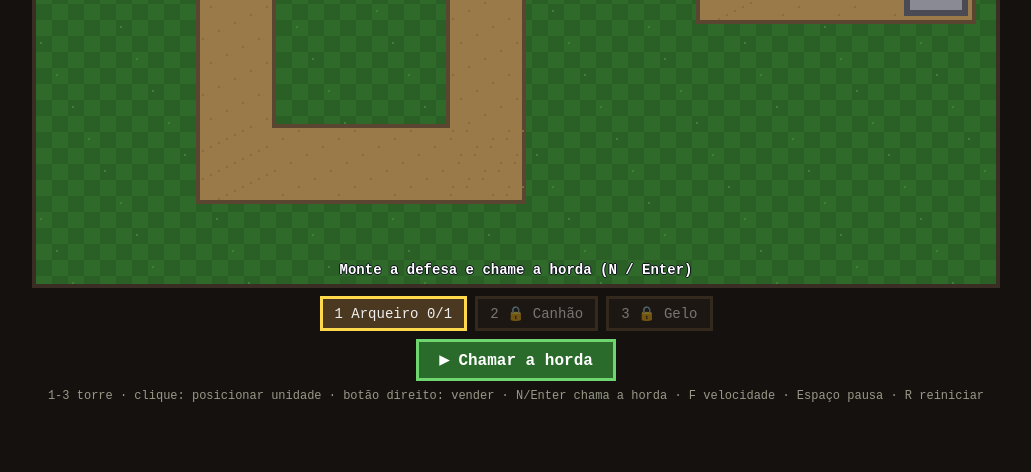
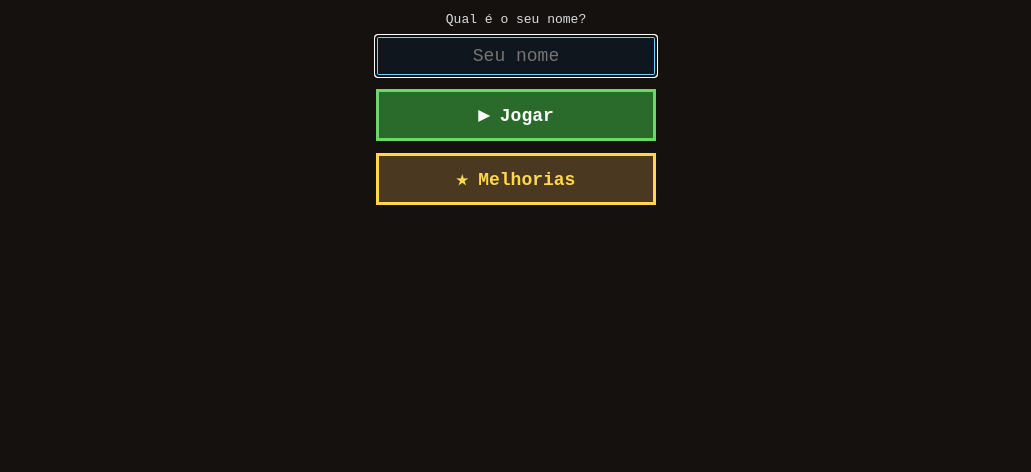
Before and after one commit to Whittakerr1/Goblin-TD, a plain HTML site: page index.html in a window 1280 px wide. Shown: the part 328-800 px from the top of the page, without its empty margins (124-1155 px from the left). Drawn offline with Linux system fonts and the light colour scheme.

Commit message:
Atualização do jogo

```diff
--- a/game.js
+++ b/game.js
@@ -19,9 +19,26 @@ function nearPath(x, y) {
 const CELL = 24, COLS = Math.ceil(CFG.W / CELL) + 1, ROWS = Math.ceil(CFG.H / CELL) + 1;
 let S;
 // meta-progressão: moedas e melhorias permanentes (salvas no navegador)
-let META = { moedas: 0, lv: {} };
-try { const m = JSON.parse(localStorage.getItem('goblintd_meta')); if (m && m.lv) META = m; } catch (e) {}
-const salvarMeta = () => { try { localStorage.setItem('goblintd_meta', JSON.stringify(META)); } catch (e) {} };
+// um save por jogador: chave goblintd_meta_<nome>; lista em goblintd_jogadores; jogador atual em goblintd_atual
+let META = { moedas: 0, lv: {} }, JOGADOR = 'Jogador';
+const lerLS = (k, d) => { try { const v = JSON.parse(localStorage.getItem(k)); return v == null ? d : v; } catch (e) { return d; } };
+const jogadores = () => lerLS('goblintd_jogadores', []);
+function carregarMeta(nome) {
+  JOGADOR = nome; META = { moedas: 0, lv: {} };
+  const m = lerLS('goblintd_meta_' + nome, null); if (m && m.lv) META = m;
+}
+function salvarMeta() {
+  try {
+    localStorage.setItem('goblintd_meta_' + JOGADOR, JSON.stringify(META)); localStorage.setItem('goblintd_atual', JSON.stringify(JOGADOR));
+    const l = jogadores(); if (!l.includes(JOGADOR)) { l.push(JOGADOR); localStorage.setItem('goblintd_jogadores', JSON.stringify(l)); }
+  } catch (e) {}
+}
+// migra o save antigo (único) para o jogador padrão, uma só vez
+(function () {
+  const velho = lerLS('goblintd_meta', null);
+  if (velho && velho.lv && !jogadores().length) { carregarMeta('Jogador'); META = velho; salvarMeta(); localStorage.removeItem('goblintd_meta'); }
+  carregarMeta(lerLS('goblintd_atual', 'Jogador'));
+})();
 const pk = id => META.lv[id] || 0, ef = id => pk(id) * PERKS[id].u;
 const livre = k => k === 'arqueiro' || pk(k) > 0;
 // limite de unidades individual por torre: 1 base + perk de Unidade da própria árvore
@@ -228,6 +245,7 @@ function drawHud() {
   const X = 240, W = 480, hpMax = CFG.baseHp + ef('vida'), n = MAPA.ondas.length, prog = Math.min(1, S.run / RUN_FRAMES);
   const on = Math.min(n, Math.floor(S.run / (RUN_FRAMES / n)) + 1), seg = RUN_FRAMES / n, restoSeg = Math.ceil((seg * on - S.run) / 60);
   ctx.font = 'bold 14px monospace';
+  txt(JOGADOR, 8, 20, '#ffd84c');
   // vida
   ctx.fillStyle = '#1c2a44'; ctx.fillRect(X - 4, 4, W + 8, 24);
   ctx.fillStyle = '#7a1c14'; ctx.fillRect(X, 8, W, 16);
@@ -309,7 +327,7 @@ cv.addEventListener('click', e => {
   if (!cheio(S.sel) && livre(S.sel) && canPlace(x, y)) { const n = nearPath(x, y); S.aim = { x: q(x), y: q(y), def, k: S.sel, dir: Math.atan2(n.y - y, n.x - x), cone: rad(def.cone), edit: null }; }
 });
 addEventListener('keydown', e => {
-  if (!metaEl.hidden) return;
+  if (!metaEl.hidden || !menuEl.hidden) return;
   if (e.key === 'Escape') { S.aim = null; return; }
   const k = e.key.toLowerCase(), keys = Object.keys(TOWERS);
   if (k >= '1' && k <= String(keys.length)) { if (livre(keys[+k - 1])) { S.sel = keys[+k - 1]; buildShop(); } }
@@ -387,18 +405,39 @@ function buildMeta() {
   TC.onmousemove = e => { const h = at(e); if (h !== treeHover) { treeHover = h; drawTree(); } };
   TC.onclick = e => { const h = at(e); if (h) { buyPerk(h); drawTree(); } };
   metaEl.querySelector('#fechar').onclick = () => { metaEl.hidden = true; reset(); };
-  metaEl.querySelector('#resetar').onclick = () => { if (!confirm('Resetar toda a árvore e zerar as moedas? Isso não pode ser desfeito.')) return; META.moedas = 0; META.lv = {}; salvarMeta(); S.ganho = 0; drawTree(); };
+  metaEl.querySelector('#resetar').onclick = () => { if (!confirm(`Resetar a árvore e zerar as moedas de ${JOGADOR}? Isso não pode ser desfeito.`)) return; META.moedas = 0; META.lv = {}; salvarMeta(); S.ganho = 0; drawTree(); };
   drawTree();
 }
 btnMeta.onclick = () => { if (!btnMeta.disabled) { buildMeta(); metaEl.hidden = false; } btnMeta.blur(); };
+const menuEl = document.getElementById('menu'), nomeEl = document.getElementById('nome'), btnJog = document.getElementById('jogador');
+let pedindo = !jogadores().length; // primeira vez: pede o nome
+const limpaNome = s => (s || '').trim().slice(0, 12).replace(/[^\w\u00C0-\u017F -]/g, '');
+function renderMenu() {
+  const quem = menuEl.querySelector('#quem');
+  quem.hidden = pedindo; quem.textContent = `Jogador: ${JOGADOR} \u00b7 ${META.moedas} moedas`;
+  menuEl.querySelector('#novo').hidden = !pedindo;
+  if (pedindo) nomeEl.focus();
+}
+function abrirMenu() { metaEl.hidden = true; menuEl.hidden = false; renderMenu(); }
+function nomeOk() {
+  if (!pedindo) return true;
+  const n = limpaNome(nomeEl.value); if (!n) { nomeEl.focus(); return false; }
+  carregarMeta(n); salvarMeta(); pedindo = false; nomeEl.value = ''; return true;
+}
+menuEl.querySelector('#mJogar').onclick = () => { if (nomeOk()) { menuEl.hidden = true; reset(); } };
+menuEl.querySelector('#mMelhorias').onclick = () => { if (nomeOk()) { menuEl.hidden = true; buildMeta(); metaEl.hidden = false; } };
+nomeEl.onkeydown = e => { if (e.key === 'Enter') menuEl.querySelector('#mJogar').click(); };
+btnJog.onclick = () => { abrirMenu(); btnJog.blur(); };
 const btnStart = document.getElementById('start');
 btnStart.onclick = () => { if (!S.ativa) startWave(); btnStart.blur(); };
 reset();
+abrirMenu();
 (function loop() {
   const txt = S.ativa ? 'Horda em andamento...' : S.over ? (S.won ? 'Vitória!' : 'Derrota') : '▶ Chamar a horda';
   if (btnStart.textContent !== txt) btnStart.textContent = txt;
   btnStart.disabled = !!S.wave || S.over;
   btnMeta.hidden = !S.over;
-  if (!S.pause && !S.over) for (let i = 0; i < S.speed; i++) update();
+  btnJog.disabled = S.ativa;
+  if (!S.pause && !S.over && menuEl.hidden) for (let i = 0; i < S.speed; i++) update();
   draw(); requestAnimationFrame(loop);
 })();
--- a/index.html
+++ b/index.html
@@ -11,6 +11,14 @@
 <div id="shop"></div>
 <button id="start">▶ Chamar a horda</button>
 <button id="melhorias">★ Melhorias</button>
+<button id="jogador">☰ Menu</button>
+<div id="menu" hidden>
+<h1>Goblin Horde TD</h1>
+<div id="quem"></div>
+<div id="novo"><label for="nome">Qual é o seu nome?</label><input id="nome" maxlength="12" autocomplete="off" placeholder="Seu nome"></div>
+<button id="mJogar">▶ Jogar</button>
+<button id="mMelhorias">★ Melhorias</button>
+</div>
 <div id="meta" hidden></div>
 <p id="help">1-3 torre · clique: posicionar unidade · botão direito: vender · N/Enter chama a horda · F velocidade · Espaço pausa · R reiniciar</p>
 <script src="data.js"></script>
--- a/style.css
+++ b/style.css
@@ -9,7 +9,19 @@ canvas { image-rendering: pixelated; max-width: 100%; height: auto; border: 4px
 #help { font-size: 12px; color: #998; margin: 8px 0 0; text-align: center; }
 #melhorias { margin: 8px 0 0 8px; font-family: monospace; font-size: 16px; font-weight: bold; background: #4a3820; color: #ffd84c; border: 3px solid #ffd84c; padding: 8px 20px; cursor: pointer; }
 #melhorias:disabled { background: #333; border-color: #555; color: #888; cursor: default; }
+#jogador { margin: 8px 0 0 8px; font-family: monospace; font-size: 16px; font-weight: bold; background: #1c2a44; color: #6fd6ff; border: 3px solid #6fd6ff; padding: 8px 20px; cursor: pointer; }
+#jogador:disabled { background: #333; border-color: #555; color: #888; cursor: default; }
 [hidden] { display: none !important; }
+#menu { position: fixed; inset: 0; background: #14110f; display: flex; flex-direction: column; align-items: center; justify-content: center; gap: 12px; z-index: 6; }
+#menu h1 { color: #ffd84c; font-size: 40px; margin: 0 0 16px; text-shadow: 4px 4px 0 #5a4630; }
+#menu button { width: 280px; font-family: monospace; font-size: 18px; font-weight: bold; background: #2a2018; color: #eee; border: 3px solid #5a4630; padding: 12px; cursor: pointer; }
+#menu #mJogar { background: #2a6a2a; border-color: #6fd66f; color: #fff; }
+#menu #mMelhorias { background: #4a3820; border-color: #ffd84c; color: #ffd84c; }
+#menu #lista { display: flex; flex-wrap: wrap; gap: 8px; justify-content: center; max-width: 400px; }
+#menu #lista button { width: auto; font-size: 14px; padding: 6px 12px; }
+#quem { color: #6fd6ff; font-size: 18px; }
+#novo { display: flex; flex-direction: column; gap: 8px; align-items: center; color: #ddd; }
+#nome { width: 260px; font-family: monospace; font-size: 18px; text-align: center; background: #10161e; color: #fff; border: 3px solid #6fd6ff; padding: 8px; }
 #meta { position: fixed; inset: 0; background: #14110f; overflow: auto; display: flex; flex-direction: column; align-items: center; padding: 16px; z-index: 5; }
 #meta h2 { color: #ffd84c; margin: 8px 0; }
 #perks { display: grid; grid-template-columns: repeat(auto-fill, minmax(220px, 1fr)); gap: 10px; width: min(760px, 100%); margin: 10px 0 16px; }
```
